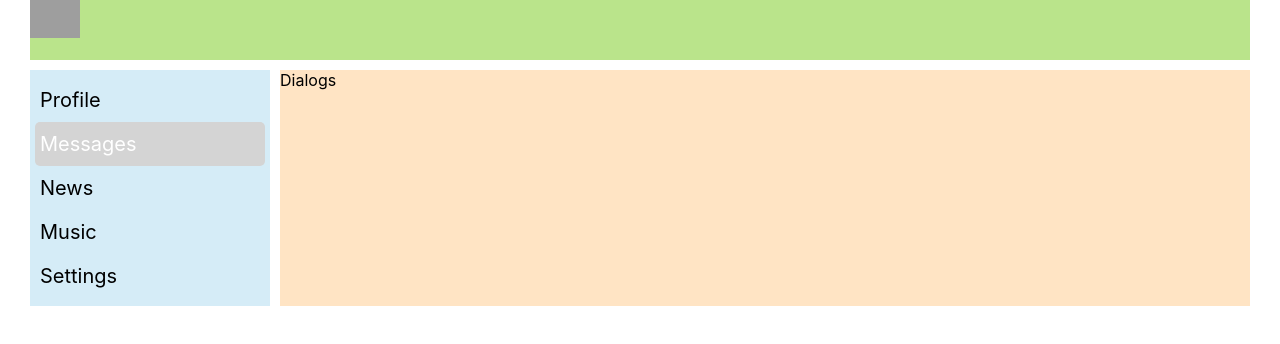
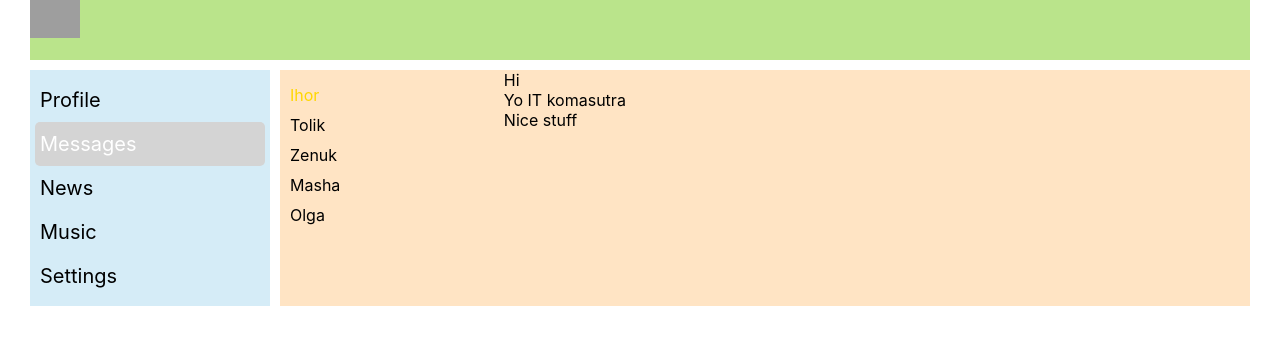
Before and after one commit to ihorshto/social-network, a React (Create React App) app: page /dialogs in a window 1280 px wide. Shown: the top 344 px of the page. Built offline with nearby package versions, Linux system fonts and the light colour scheme; grey boxes are pictures that could not be loaded.

Commit message:
22 lesson route exact

```diff
--- a/src/components/Dialogs/Dialogs.jsx
+++ b/src/components/Dialogs/Dialogs.jsx
@@ -1,11 +1,24 @@
 import s from './Dialogs.module.css';
 
 const Dialogs = () => {
- return (
-  <div>
-    Dialogs
-  </div>
- )
+  return (
+    <div>
+      <div className={s.dialogs}>
+        <div className={s.dialogsItems}>
+          <div className={s.dialog + ' ' + s.active}>Ihor</div>
+          <div className={s.dialog}>Tolik</div>
+          <div className={s.dialog}>Zenuk</div>
+          <div className={s.dialog}>Masha</div>
+          <div className={s.dialog}>Olga</div>
+        </div>
+        <div className={s.messages}>
+          <div className={s.message}>Hi</div>
+          <div className={s.message}>Yo IT komasutra</div>
+          <div className={s.message}>Nice stuff</div>
+        </div>
+      </div>
+    </div>
+  )
 }
 
 export default Dialogs;
--- a/src/components/Dialogs/Dialogs.module.css
+++ b/src/components/Dialogs/Dialogs.module.css
@@ -0,0 +1,20 @@
+.dialogs {
+ display: grid;
+ grid-template-columns: 3fr 10fr;
+}
+
+.dialogsItems{
+ padding: 10px;
+}
+
+.dialogsItems .active {
+ color: gold;
+}
+
+.dialog {
+padding: 5px 0;
+}
+
+.messages {}
+
+.message {}
```
